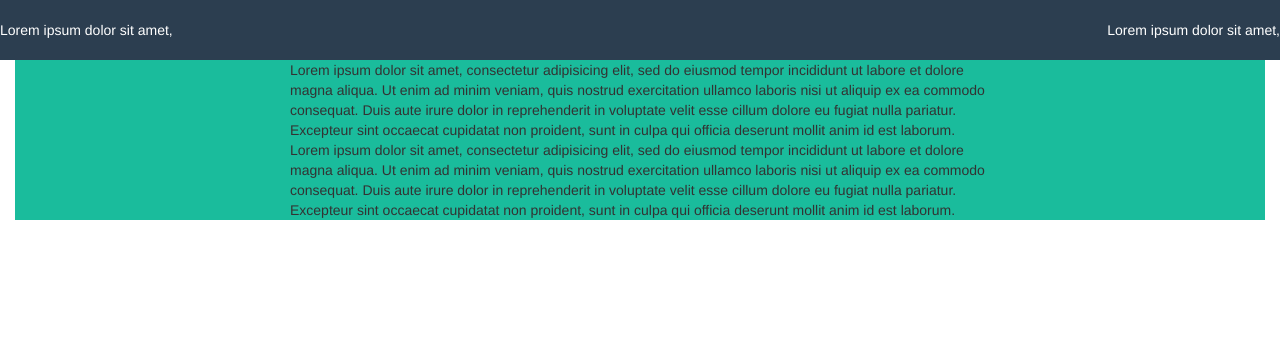
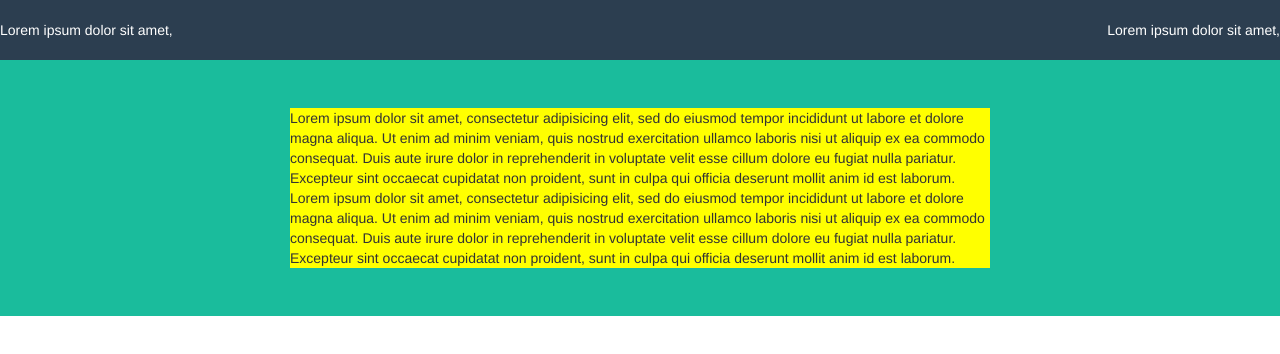
Before and after one commit to LisignoliMichele/html-css-bootstrap-freelancer, a plain HTML site: page index.html in a window 1280 px wide. Drawn offline with nearby package versions, Linux system fonts and the light colour scheme.

Commit message:
header "ok"

```diff
--- a/css/style.css
+++ b/css/style.css
@@ -10,13 +10,13 @@
 }
   /* /NAV */
   /* JUMBOTRON */
-.box-jumbotron{
+.jumbotron{
   background-color: #1abc9c;
 }
-.box-jumbotron .content{
+.jumbotron .content{
   max-width: 700px;
   margin: auto;
-  padding: 0
+  background-color: yellow;
 }
   /* /JUMBOTRON */
 /* /HEADER */
--- a/index.html
+++ b/index.html
@@ -23,10 +23,10 @@
           Lorem ipsum dolor sit amet,
         </div>
       </div>
-      <div class="box-jumbotron">
-        <div class="content">
-          Lorem ipsum dolor sit amet, consectetur adipisicing elit, sed do eiusmod tempor incididunt ut labore et dolore magna aliqua. Ut enim ad minim veniam, quis nostrud exercitation ullamco laboris nisi ut aliquip ex ea commodo consequat. Duis aute irure dolor in reprehenderit in voluptate velit esse cillum dolore eu fugiat nulla pariatur. Excepteur sint occaecat cupidatat non proident, sunt in culpa qui officia deserunt mollit anim id est laborum. Lorem ipsum dolor sit amet, consectetur adipisicing elit, sed do eiusmod tempor incididunt ut labore et dolore magna aliqua. Ut enim ad minim veniam, quis nostrud exercitation ullamco laboris nisi ut aliquip ex ea commodo consequat. Duis aute irure dolor in reprehenderit in voluptate velit esse cillum dolore eu fugiat nulla pariatur. Excepteur sint occaecat cupidatat non proident, sunt in culpa qui officia deserunt mollit anim id est laborum.
-        </div>
+    </div>
+    <div class="jumbotron">
+      <div class="content">
+        Lorem ipsum dolor sit amet, consectetur adipisicing elit, sed do eiusmod tempor incididunt ut labore et dolore magna aliqua. Ut enim ad minim veniam, quis nostrud exercitation ullamco laboris nisi ut aliquip ex ea commodo consequat. Duis aute irure dolor in reprehenderit in voluptate velit esse cillum dolore eu fugiat nulla pariatur. Excepteur sint occaecat cupidatat non proident, sunt in culpa qui officia deserunt mollit anim id est laborum. Lorem ipsum dolor sit amet, consectetur adipisicing elit, sed do eiusmod tempor incididunt ut labore et dolore magna aliqua. Ut enim ad minim veniam, quis nostrud exercitation ullamco laboris nisi ut aliquip ex ea commodo consequat. Duis aute irure dolor in reprehenderit in voluptate velit esse cillum dolore eu fugiat nulla pariatur. Excepteur sint occaecat cupidatat non proident, sunt in culpa qui officia deserunt mollit anim id est laborum.
       </div>
     </div>
   </header>
```
